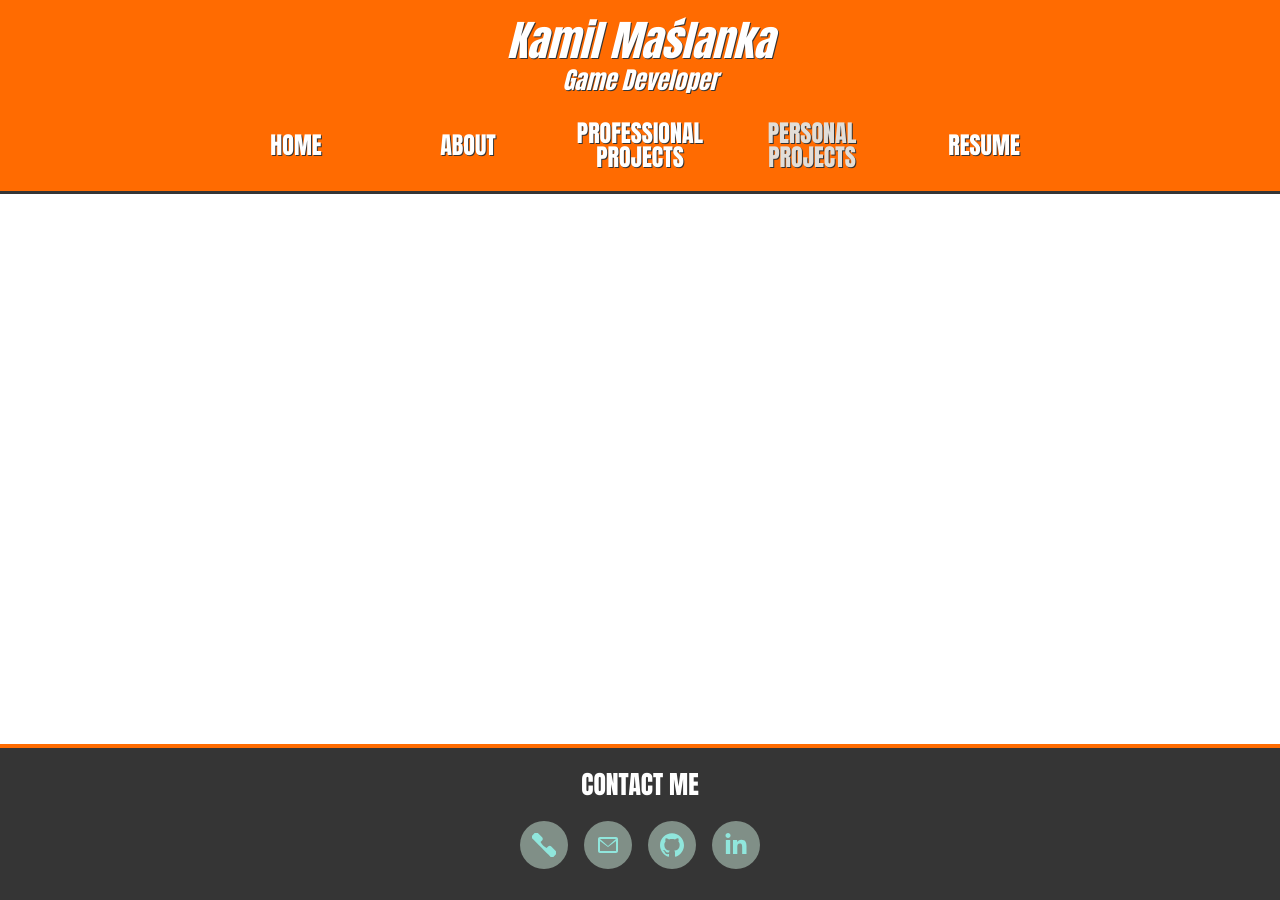
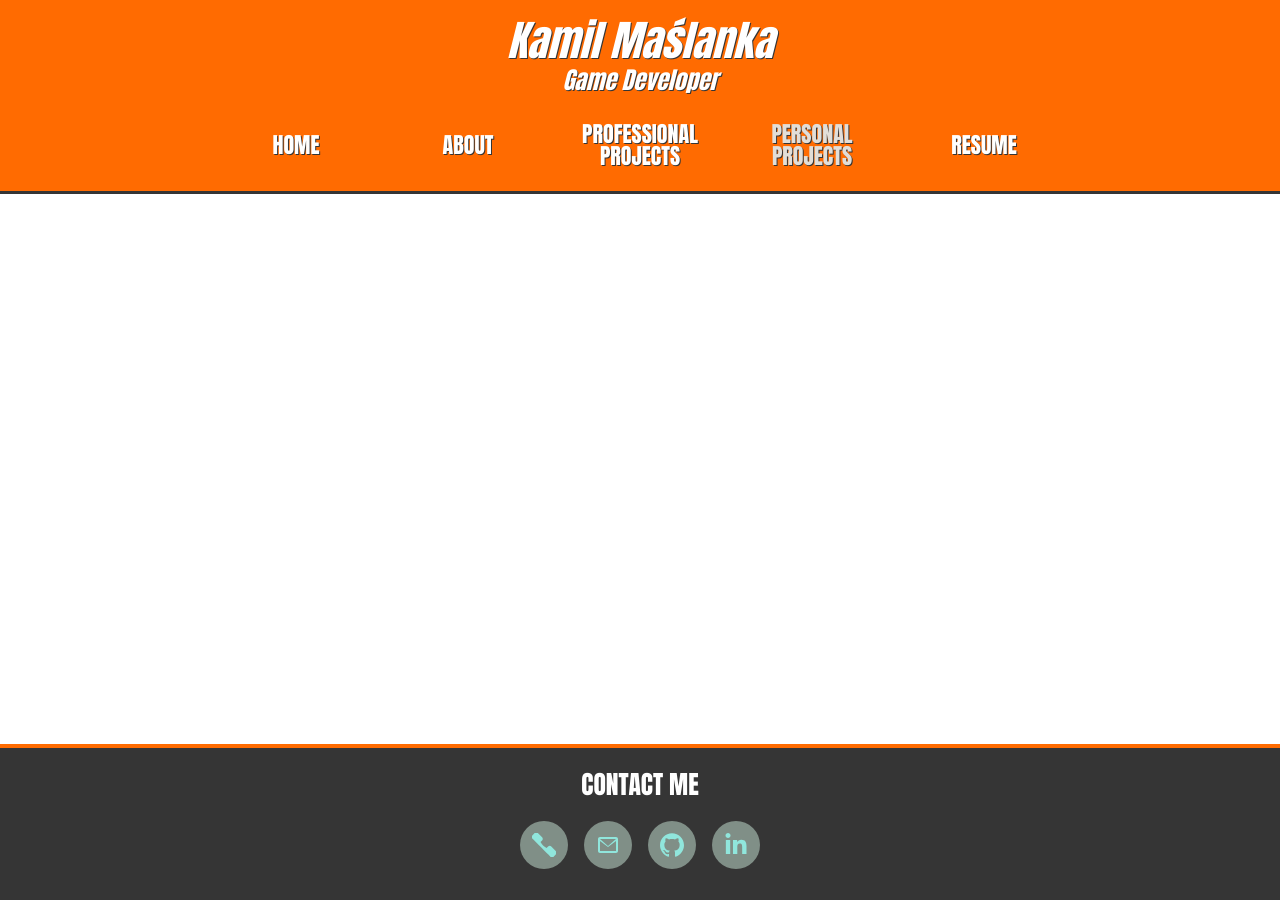
Before and after one commit to juna8001/juna8001.github.io, a Jekyll site: the page built from pages/personal.md, in a window 1280 px wide. Built offline with Jekyll 4.4.1, drawn with Linux system fonts in a browser that asks for light colours.

Commit message:
style improvements

```diff
--- a/assets/header.css
+++ b/assets/header.css
@@ -51,11 +51,11 @@
     border-radius: 8px;
 
     font-family: var(--reckoner);
-    font-size: 24px;
+    font-size: 22px;
 
-    text-decoration: none;
     text-align: center;
     text-shadow: 1px 1px var(--content-color);
+    text-transform: uppercase;
 
     align-items: center;
     justify-content: center;
```
